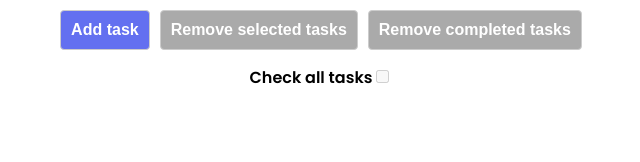
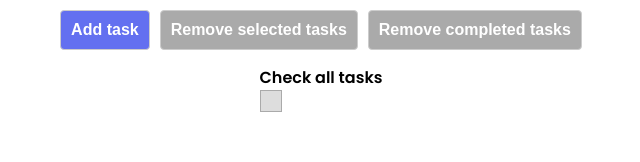
Before and after one commit to alnikif/TODO_LIST, a React (Create React App) app: page / in a window 1280 px wide. Shown: the part 129-291 px from the top of the page, without its empty margins (319-959 px from the left). Built offline with nearby package versions, Linux system fonts and the light colour scheme.

Commit message:
fix custom checkbox

```diff
--- a/src/App.jsx
+++ b/src/App.jsx
@@ -23,6 +23,8 @@ function App() {
     selectedTasksIds: []
   };
 
+  const CREATE_TASK = 'CREATE_TASK';
+
   const reducer = (state, action) => {
     switch (action.type){
       case "SET_LIST" :
@@ -33,28 +35,32 @@ function App() {
         return { ...state, list: state.list.filter(item => !item.isDone)};
       case "REMOVE_SELECTED_TASKS":
         return { ...state, list: state.list.filter(item => !state.selectedTasksIds.includes(item.id))};
-      case "CREATE_TASK":
-        return { ...state, list: [...state.list,{
+      case CREATE_TASK: {
+        return { ...state, list: [...state.list, {
           ...action.payload,
             id: nanoid(),
             date: new Date()
           }] }
+      }
       case "TOGGLE_STATUS":
         return{ ...state, list: state.list.map((item) => {
             if(item.id !== action.payload) return item;
             return { ...item, isDone: !item.isDone }})
         }
       case "TOGGLE_ALL_TASKS" :
-        if(!action.payload) {
+        if(!action.payload && state.list) {
           return {...state, selectedTasksIds: state.list.map((item) => item.id)};
         }
         return { ...state, selectedTasksIds: []};
-      case "SET_SELECTED_TASKS_IDS" :
+      case "TOGGLE_SELECTED_TASK_ID" :
         const isSelected = state.selectedTasksIds.includes(action.payload);
         if(!isSelected) {
-          return {state, selectedTasksIds: [ ...state.selectedTasksIds, action.payload ]};
+          const nextSelectedTasksIds = [ ...state.selectedTasksIds, action.payload ];
+          return { ...state, selectedTasksIds: nextSelectedTasksIds };
         }
-        return { ...state, selectedTasksIds: state.selectedTasksIds.filter((item) => item !== action.payload)};
+
+        const nextSelectedTasksIds = state.selectedTasksIds.filter((item) => item !== action.payload);
+        return { ...state, selectedTasksIds: nextSelectedTasksIds };
       default:
         return state;
     }
@@ -98,7 +104,7 @@ function App() {
   const onCloseDeleteCompletedTaskModal = () => setDeleteCompleteTasksModal(false);
 
   const onCreateTask = (newTaskData) => {
-    dispatch({ type: "CREATE_TASK", payload: newTaskData});
+    dispatch({ type: CREATE_TASK, payload: newTaskData});
     onCloseCreateTaskModal();
   };
 
@@ -106,22 +112,22 @@ function App() {
     dispatch({type: "DELETE_TASK", payload: removeId})
   };
 
-  const onRemoveCompleteTasks = useCallback(() => {
+  const onRemoveCompleteTasks = () => {
     dispatch({type: "REMOVE_COMPLETE_TASKS"});
     setDeleteCompleteTasksModal(false);
-  }, []);
+  };
 
   const onToggleStatus = (taskId) => {
     dispatch({type: "TOGGLE_STATUS", payload: taskId})
   };
 
-  const onToggleTask = useCallback((taskId) => {
-      return dispatch({type: "SET_SELECTED_TASKS_IDS", payload: taskId})
-  }, [list]);
+  const onToggleTask = ((taskId) => {
+      return dispatch({type: "TOGGLE_SELECTED_TASK_ID", payload: taskId})
+  });
 
-  const onToggleAllTasks = useCallback(() => {
+  const onToggleAllTasks = () => {
       dispatch({type: "TOGGLE_ALL_TASKS", payload: isAllTasksSelected })
-},[list])
+};
 
   const showDescription = () => setVisibility(visibility === 'hidden' ? 'visible' : 'hidden')
 
--- a/src/components/CreateTaskForm/CreateTaskForm.module.scss
+++ b/src/components/CreateTaskForm/CreateTaskForm.module.scss
@@ -1,8 +1,9 @@
 .inptTxt{
+    width: 250px;
     border: 0.5px solid hsl(0, 0%, 80%);
     border-radius: 4px;
-    margin-bottom: 5px;
-    height: 20px;
+    margin-bottom: 1rem;
+    height: 30px;
 }
 
 .inptTitle{
@@ -11,6 +12,7 @@
 
 .displayFlex {
     display: flex;
+    padding-top: 1rem;
 }
 
 .flexCol {
--- /dev/null
+++ b/src/components/CustomCheckbox/CustomCheckbox.jsx
@@ -0,0 +1,17 @@
+import cx from 'classnames';
+import styles from './CustomCheckbox.module.scss';
+export const CustomCheckbox = ({onChange, checked}) => {
+    const onClick = (e) => {
+        e.preventDefault();
+        e.stopPropagation();
+        onChange();
+    }
+    return (
+        <div className={styles.checkboxContainer}>
+            <div
+                className={cx(styles.customCheckbox, checked && styles.checked)}
+                onClick={onClick}
+            />
+        </div>
+    )
+};
--- /dev/null
+++ b/src/components/CustomCheckbox/CustomCheckbox.module.scss
@@ -0,0 +1,31 @@
+/* Создаем кастомный стиль для контейнера чекбокса */
+.checkboxContainer {
+  position: relative;
+  cursor: pointer;
+}
+
+/* Создаем стиль для кастомного чекбокса */
+.customCheckbox {
+  position: absolute;
+  top: 0;
+  left: 0;
+  width: 20px;
+  height: 20px;
+  background-color: #ddd; /* цвет фона неотмеченного чекбокса */
+  border: 1px solid #aaa; /* цвет рамки */
+  display: flex;
+  align-items: center;
+  justify-content: center;
+  font-size: 14px; /* размер шрифта галочки */
+  color: #fff; /* цвет галочки */
+}
+
+/* Стиль для отмеченного состояния */
+.customCheckbox.checked {
+  background-color: #5cb85c; /* цвет фона отмеченного чекбокса */
+}
+
+/* Стиль для галочки внутри отмеченного чекбокса */
+.customCheckbox.checked::before {
+  content: '\2713'; /* символ галочки в unicode */
+}
--- a/src/components/Modal/Modal.module.scss
+++ b/src/components/Modal/Modal.module.scss
@@ -1,6 +1,7 @@
 .displayFlex {
   display: flex;
   position: relative;
+  width: 300px;
 }
 
 .flexCol {
--- a/src/components/Task/Task.jsx
+++ b/src/components/Task/Task.jsx
@@ -5,21 +5,22 @@ import styles from './Task.module.scss'
 import { FontAwesomeIcon } from '@fortawesome/react-fontawesome'
 import { faTrash } from '@fortawesome/free-solid-svg-icons'
 import {getFormattedDate} from "../../utils/date-utils";
+import {CustomCheckbox} from "../CustomCheckbox/CustomCheckbox";
 
 const Task = (props) => {
     const { data, index, onRemoveTask, onToggleStatus, onToggleTask } = props;
-    const { id, title, description, date, isDone, isSelected } = data;
+    const { id, title, date, description, isDone, isSelected } = data;
 
     const [showDescription, setShowDescription] = useState(false);
     const visibility = showDescription ? 'visible' : 'hidden';
-    const formattedDate = getFormattedDate();
+    const formattedDate = getFormattedDate(date);
 
     const onToggleShowDescription = () => setShowDescription(!showDescription);
 
     return (
         <div className={styles.taskWrapper}>
             <div className={styles.tailBox}>
-                <input type="checkbox" checked={isSelected} onChange={() => onToggleTask(id)} />
+                <CustomCheckbox checked={isSelected} onChange={() => onToggleTask(id)} />
                 <div className={styles.index}></div>
             </div>
 
--- a/src/components/ToDoList/ToDoList.jsx
+++ b/src/components/ToDoList/ToDoList.jsx
@@ -1,6 +1,7 @@
 import React from "react";
 import Task from "../Task/Task";
 import styles from './ToDoList.module.scss';
+import {CustomCheckbox} from "../CustomCheckbox/CustomCheckbox";
 
 const ToDoList = (props) => {
     const { list, isAllTasksSelected, onRemoveTask, onToggleStatus, onToggleTask, onToggleAllTasks } = props;
@@ -8,8 +9,8 @@ const ToDoList = (props) => {
     return (
         <div className={styles.listWrapper}>
             <div>
-                <label htmlFor="selected" className="checkbox-text">Check all tasks</label>
-                <input type="checkbox" id="selected" className="all-selected-checkbox" disabled={!list.length} checked={isAllTasksSelected} onChange={onToggleAllTasks} />
+                <label htmlFor="selected" >Check all tasks</label>
+                <CustomCheckbox  id="selected" checked={isAllTasksSelected} onChange={onToggleAllTasks} />
             </div>
             <div className={styles.list}>
               {list.map((lisItem, index ) => {
--- a/src/components/ToDoList/ToDoList.module.scss
+++ b/src/components/ToDoList/ToDoList.module.scss
@@ -14,6 +14,6 @@
   align-items: center;
   padding-top: 20px;
 }
-input[type="checkbox"]:checked {
-  background-color: #e32525;
-}
+//input[type="checkbox"]:checked {
+//  display: none;
+//}
--- a/src/utils/date-utils.jsx
+++ b/src/utils/date-utils.jsx
@@ -1,5 +1,5 @@
 import { format, set } from "date-fns";
 
-export const getFormattedDate = () => {
-     return  format(new Date(), "p, dd/MM/yyyy");
+export const getFormattedDate = (date) => {
+     return  format(new Date(date), "p, dd/MM/yyyy");
 };
```
